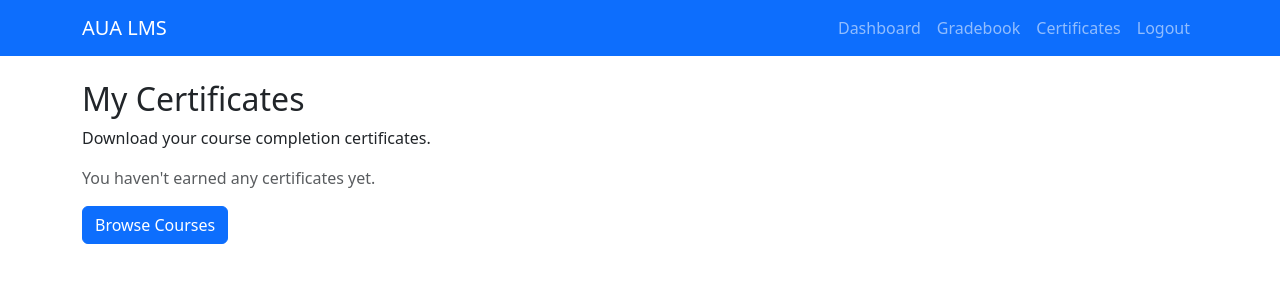
After one commit to AL-ANWARTECH/AUA_lms, a Django app: page /certificates/student/ in a window 1280 px wide. The commit adds this page. Shown: the top 300 px of the page. Run offline with Django 5.2, Linux system fonts and the light colour scheme; the visitor is signed in with stand-in values (Sample User, id 1); data comes from the database, SQL or seed files in the repository; data that the repository does not hold is empty.

Commit message:
feat(certificate): implement certificate system with PDF generation

```diff
--- a/core/urls.py
+++ b/core/urls.py
@@ -35,4 +35,9 @@ urlpatterns = [
     path('forum/<int:forum_pk>/topic/create/', views.create_topic, name='create_topic'),
     path('topic/<int:topic_pk>/', views.topic_detail, name='topic_detail'),
     path('topic/<int:topic_pk>/post/create/', views.create_post, name='create_post'),
+    path('certificate/<int:enrollment_pk>/', views.generate_certificate, name='generate_certificate'),
+    path('certificates/student/', views.student_certificates, name='student_certificates'),
+    path('certificates/instructor/<int:course_pk>/', views.instructor_certificates, name='instructor_certificates'),
+    path('certificate/template/<int:course_pk>/', views.manage_certificate_template, name='manage_certificate_template'),
+    path('certificate/eligibility/<int:course_pk>/', views.check_certificate_eligibility, name='certificate_eligibility'),
 ]
--- a/core/views.py
+++ b/core/views.py
@@ -7,7 +7,15 @@ from django.urls import reverse_lazy
 from django.db.models import Q
 from django.shortcuts import redirect
 from .forms import CustomUserCreationForm
-from .models import Course, Category, Module, Enrollment, Lesson, Quiz, Question, AnswerOption, QuizAttempt, QuizAnswer, Assignment, Submission, Grade, CourseGrade, Forum, Topic, Post, TopicTag
+from .models import Course, Category, Module, Enrollment, Lesson, Quiz, Question, AnswerOption, QuizAttempt, QuizAnswer, Assignment, Submission, Grade, CourseGrade, Forum, Topic, Post, TopicTag, Certificate, CertificateTemplate
+from reportlab.lib.pagesizes import letter
+from reportlab.pdfgen import canvas
+from reportlab.lib.units import inch
+from reportlab.lib.colors import Color
+from io import BytesIO
+import os
+from django.http import HttpResponse
+from .certificate_forms import CertificateTemplateForm
 
 class CustomLoginView(LoginView):
     template_name = 'core/login.html'
@@ -163,6 +171,8 @@ def create_course(request):
             course = form.save()
             # Create forum for the course automatically
             Forum.objects.create(course=course)
+            # Create certificate template for the course automatically
+            CertificateTemplate.objects.create(course=course)
             return redirect('course_detail', pk=course.pk)
     else:
         from .course_forms import CourseForm
@@ -902,6 +912,193 @@ def create_post(request, topic_pk):
 
     return redirect('topic_detail', topic_pk=topic.pk)
 
+@login_required
+def generate_certificate(request, enrollment_pk):
+    """Generate and download a certificate for course completion"""
+    enrollment = get_object_or_404(Enrollment, pk=enrollment_pk)
+
+    # Check if user is the student who earned the certificate or instructor
+    is_student = (request.user.role == 'student' and enrollment.student == request.user)
+    is_instructor = (request.user.role == 'instructor' and enrollment.course.instructor == request.user)
+
+    if not (is_student or is_instructor):
+        messages.error(request, "You don't have permission to access this certificate.")
+        return redirect('dashboard')
+
+    # Check if course is completed (80% or more progress)
+    if enrollment.progress_percentage() < 80:
+        messages.error(request, "You must complete at least 80% of the course to earn a certificate.")
+        return redirect('course_detail', pk=enrollment.course.pk)
+
+    # Check if certificate already exists
+    certificate, created = Certificate.objects.get_or_create(enrollment=enrollment)
+
+    if created:
+        # Certificate was just created
+        messages.success(request, "Certificate generated successfully!")
+
+    # Generate PDF certificate
+    buffer = BytesIO()
+    p = canvas.Canvas(buffer, pagesize=letter)
+    width, height = letter
+
+    # Try to get course-specific template, fallback to global template
+    try:
+        template = enrollment.course.certificate_template
+    except CertificateTemplate.DoesNotExist:
+        # Create a default template if none exists
+        template = CertificateTemplate.objects.create(
+            course=enrollment.course,
+            title="Certificate of Completion",
+            description="This is to certify that the student has successfully completed the course."
+        )
+
+    # Use default values if template is not set
+    title = template.title
+    description = template.description
+    font_size = template.font_size
+    text_color = template.text_color
+
+    # Convert hex color to RGB
+    try:
+        color_code = text_color.lstrip('#')
+        r = int(color_code[:2], 16) / 255.0
+        g = int(color_code[2:4], 16) / 255.0
+        b = int(color_code[4:], 16) / 255.0
+        text_color_obj = Color(r, g, b)
+    except:
+        text_color_obj = Color(0, 0, 0)  # Default black
+
+    # Draw certificate background if available
+    if template.background_image:
+        try:
+            p.drawImage(template.background_image.path, 0, 0, width, height)
+        except:
+            pass  # Ignore if image is not available
+
+    # Draw certificate content
+    p.setFont("Helvetica-Bold", font_size + 6)
+    p.setFillColor(text_color_obj)
+    p.drawCentredString(width/2.0, height - 2*inch, title)
+
+    p.setFont("Helvetica", font_size)
+    p.drawCentredString(width/2.0, height - 2.5*inch, description)
+
+    p.setFont("Helvetica-Bold", font_size + 4)
+    p.drawCentredString(width/2.0, height - 3.5*inch, enrollment.student.get_full_name() or enrollment.student.username)
+
+    p.setFont("Helvetica", font_size)
+    p.drawCentredString(width/2.0, height - 4*inch, f"for completing the course:")
+    p.setFont("Helvetica-Bold", font_size + 2)
+    p.drawCentredString(width/2.0, height - 4.5*inch, enrollment.course.title)
+
+    p.setFont("Helvetica", font_size - 2)
+    p.drawCentredString(width/2.0, height - 6*inch, f"Certificate ID: {certificate.certificate_id}")
+    p.drawCentredString(width/2.0, height - 6.3*inch, f"Issued on: {certificate.issued_at.strftime('%B %d, %Y')}")
+
+    p.setFont("Helvetica-Oblique", font_size - 4)
+    p.drawCentredString(width/2.0, height - 7*inch, "Instructor: " + enrollment.course.instructor.get_full_name() or enrollment.course.instructor.username)
+
+    p.showPage()
+    p.save()
+
+    # Get PDF value
+    pdf = buffer.getvalue()
+    buffer.close()
+
+    # Create HTTP response
+    response = HttpResponse(pdf, content_type='application/pdf')
+    response['Content-Disposition'] = f'attachment; filename="certificate_{certificate.certificate_id}.pdf"'
+
+    return response
+
+@login_required
+def student_certificates(request):
+    """Show student's certificates"""
+    if request.user.role != 'student':
+        return redirect('dashboard')
+
+    # Get all certificates for this student
+    certificates = Certificate.objects.filter(
+        enrollment__student=request.user,
+        is_active=True
+    ).select_related('enrollment__course', 'enrollment__student')
+
+    context = {
+        'certificates': certificates
+    }
+    return render(request, 'core/student_certificates.html', context)
+
+@login_required
+def instructor_certificates(request, course_pk):
+    """Show certificates for students in a specific course"""
+    course = get_object_or_404(Course, pk=course_pk)
+
+    if request.user.role != 'instructor' or course.instructor != request.user:
+        return redirect('dashboard')
+
+    # Get certificates for this course
+    certificates = Certificate.objects.filter(
+        enrollment__course=course,
+        is_active=True
+    ).select_related('enrollment__student')
+
+    context = {
+        'course': course,
+        'certificates': certificates
+    }
+    return render(request, 'core/instructor_certificates.html', context)
+
+@login_required
+def manage_certificate_template(request, course_pk):
+    """Manage certificate template for a course"""
+    course = get_object_or_404(Course, pk=course_pk)
+
+    if request.user.role != 'instructor' or course.instructor != request.user:
+        return redirect('dashboard')
+
+    try:
+        template = course.certificate_template
+    except CertificateTemplate.DoesNotExist:
+        template = CertificateTemplate.objects.create(course=course)
+
+    if request.method == 'POST':
+        form = CertificateTemplateForm(request.POST, request.FILES, instance=template)
+        if form.is_valid():
+            form.save()
+            messages.success(request, "Certificate template updated successfully!")
+            return redirect('manage_certificate_template', course_pk=course.pk)
+    else:
+        form = CertificateTemplateForm(instance=template)
+
+    context = {
+        'form': form,
+        'course': course,
+        'template': template
+    }
+    return render(request, 'core/manage_certificate_template.html', context)
+
+@login_required
+def check_certificate_eligibility(request, course_pk):
+    """Check if user is eligible for certificate"""
+    course = get_object_or_404(Course, pk=course_pk)
+
+    # Check if user is enrolled in the course
+    try:
+        enrollment = Enrollment.objects.get(student=request.user, course=course)
+    except Enrollment.DoesNotExist:
+        messages.error(request, "You must be enrolled in the course to check certificate eligibility.")
+        return redirect('course_detail', pk=course.pk)
+
+    progress = enrollment.progress_percentage()
+
+    context = {
+        'course': course,
+        'progress': progress,
+        'is_eligible': progress >= 80
+    }
+    return render(request, 'core/certificate_eligibility.html', context)
+
 def logout_view(request):
     """Custom logout view"""
     from django.contrib.auth import logout
--- a/templates/base.html
+++ b/templates/base.html
@@ -27,12 +27,18 @@
                             <li class="nav-item">
                                 <a class="nav-link" href="{% url 'student_gradebook' %}">Gradebook</a>
                             </li>
+                            <li class="nav-item">
+                                <a class="nav-link" href="{% url 'student_certificates' %}">Certificates</a>
+                            </li>
                         {% elif user.role == 'instructor' %}
                             <li class="nav-item">
                                 <a class="nav-link" href="{% url 'instructor_dashboard' %}">Dashboard</a>
                             </li>
                             <li class="nav-item">
                                 <a class="nav-link" href="{% url 'student_gradebook' %}">Gradebook</a>
+                            </li>
+                            <li class="nav-item">
+                                <a class="nav-link" href="{% url 'student_certificates' %}">Certificates</a>
                             </li>
                         {% elif user.role == 'admin' %}
                             <li class="nav-item">
--- /dev/null
+++ b/templates/core/student_certificates.html
@@ -0,0 +1,38 @@
+{% extends 'base.html' %}
+
+{% block title %}My Certificates - AUA LMS{% endblock %}
+
+{% block content %}
+<div class="row">
+    <div class="col-12">
+        <h2>My Certificates</h2>
+        <p>Download your course completion certificates.</p>
+
+        {% if certificates %}
+            <div class="row">
+                {% for cert in certificates %}
+                    <div class="col-md-6 col-lg-4 mb-4">
+                        <div class="card h-100">
+                            <div class="card-body">
+                                <h5 class="card-title">{{ cert.enrollment.course.title }}</h5>
+                                <p class="card-text">
+                                    <strong>Student:</strong> {{ cert.enrollment.student.username }}<br>
+                                    <strong>Certificate ID:</strong> {{ cert.certificate_id }}<br>
+                                    <strong>Issued:</strong> {{ cert.issued_at|date:"M d, Y" }}<br>
+                                    <strong>Progress:</strong> {{ cert.enrollment.progress_percentage }}%
+                                </p>
+                                <a href="{% url 'generate_certificate' cert.enrollment.pk %}" class="btn btn-primary">
+                                    Download Certificate
+                                </a>
+                            </div>
+                        </div>
+                    </div>
+                {% endfor %}
+            </div>
+        {% else %}
+            <p class="text-muted">You haven't earned any certificates yet.</p>
+            <a href="{% url 'course_list' %}" class="btn btn-primary">Browse Courses</a>
+        {% endif %}
+    </div>
+</div>
+{% endblock %}
```
Also changed, not shown: core/admin.py (+25 -1 lines), core/certificate_forms.py (added, +11 -0 lines), core/models.py (+30 -0 lines), templates/core/certificate_eligibility.html (added, +39 -0 lines), templates/core/course_detail.html (+9 -0 lines), templates/core/instructor_certificates.html (added, +49 -0 lines), templates/core/manage_certificate_template.html (added, +72 -0 lines), core/forum_forms.py (renamed from templates/core/forum_forms.py), core/migrations/0007_certificate_certificatetemplate.py (added), templates/core/create_assignment.html (renamed from templates/create_assignment.html).
